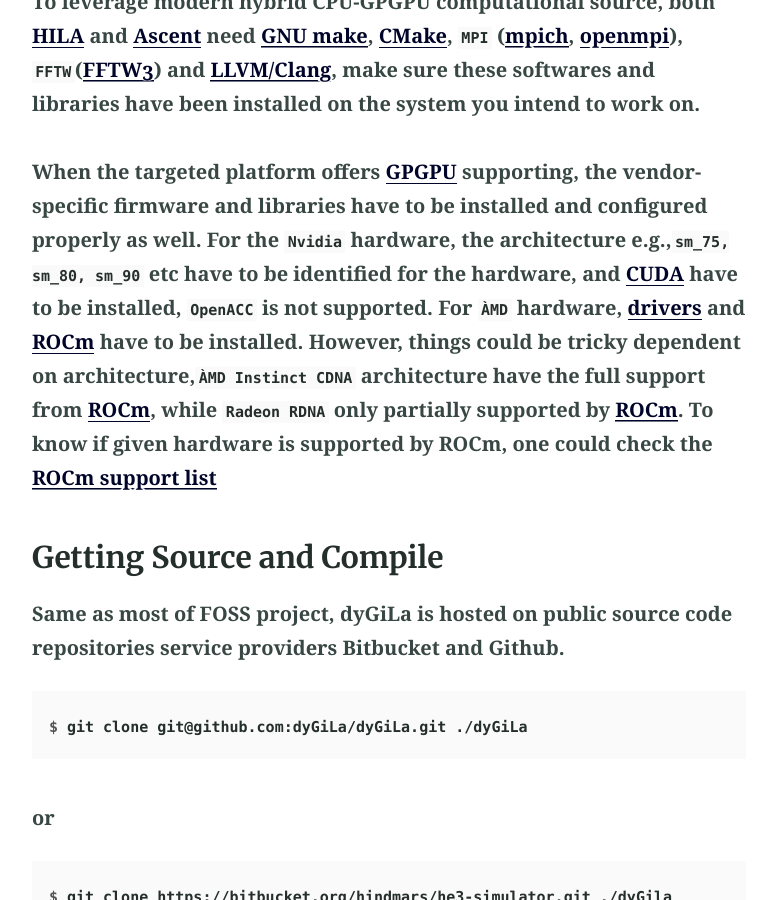
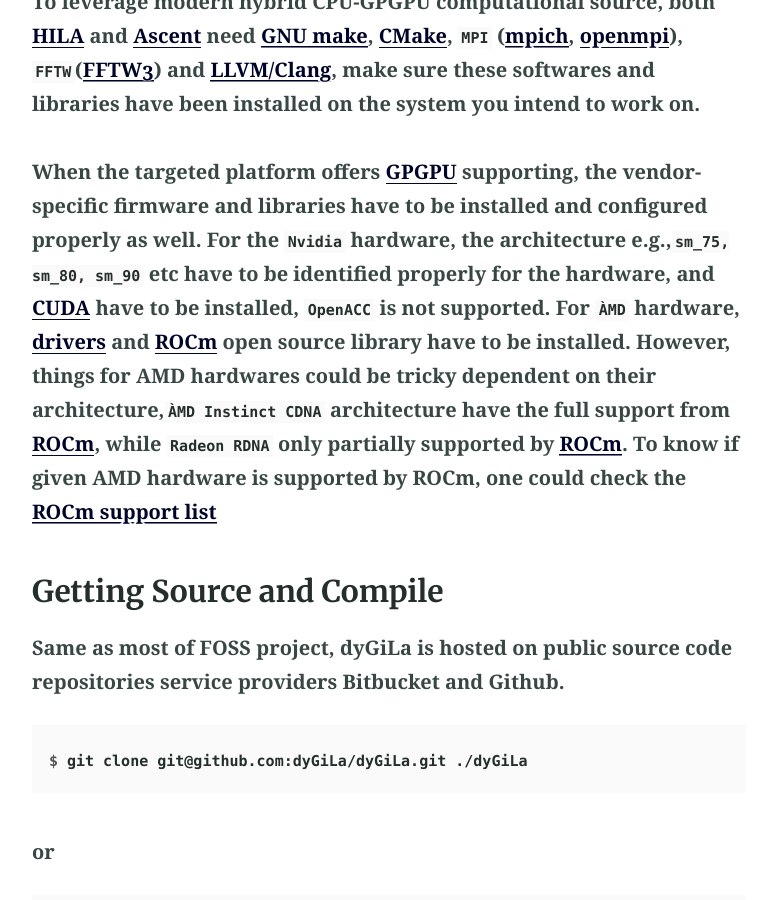
Before and after one commit to dyGiLa/dygila.github.io, a Jekyll site: the page built from install.md, in a window 1280 px wide and 900 px high, scrolled down 848 px. Shown: the whole window, without its empty margins (251-1026 px from the left). Built offline with Jekyll 4.4.1, drawn with Linux system fonts in a browser that asks for light colours.

Commit message:
edit pages

```diff
--- a/_config.yml
+++ b/_config.yml
@@ -115,6 +115,8 @@ navigation_header:
   url: /docs_HowTo/
 #- title: Search
 #  url: /search/
+- title: Benchmark
+  url: /benchmark/
 
 navigation_footer:
 - title: This site is created and maintained by Dr. Quann Zhang
--- a/install.md
+++ b/install.md
@@ -16,11 +16,11 @@ need [GNU make](https://www.gnu.org/software/make/), [CMake](https://cmake.org/)
 `FFTW`([FFTW3](https://fftw.org/)) and [LLVM/Clang](https://llvm.org/), make sure these softwares and libraries have been installed on the system you intend to work on.
 
 When the targeted platform offers [GPGPU](https://en.wikipedia.org/wiki/General-purpose_computing_on_graphics_processing_units) supporting, the vendor-specific
-firmware and libraries have to be installed and configured properly as well. For the `Nvidia` hardware, the architecture e.g.,`sm_75, sm_80, sm_90` etc have to be identified for the hardware,
+firmware and libraries have to be installed and configured properly as well. For the `Nvidia` hardware, the architecture e.g.,`sm_75, sm_80, sm_90` etc have to be identified properly for the hardware,
 and [CUDA](https://developer.nvidia.com/cuda-toolkit) have to be installed, `OpenACC` is not supported. For `ÀMD` hardware, [drivers](https://www.amd.com/en/support/download/drivers.html) and
-[ROCm](https://rocm.docs.amd.com/en/latest/index.html) have to be installed.
-However, things could be tricky dependent on architecture,`ÀMD Instinct CDNA` architecture have the full support from [ROCm](https://rocm.docs.amd.com/en/latest/index.html), while `Radeon RDNA` only partially supported by [ROCm](https://rocm.docs.amd.com/en/latest/index.html).
-To know if given hardware is supported by ROCm, one could check the [ROCm support list](https://rocm.docs.amd.com/projects/install-on-linux/en/latest/reference/system-requirements.html)
+[ROCm](https://rocm.docs.amd.com/en/latest/index.html) open source library have to be installed.
+However, things for AMD hardwares could be tricky dependent on their architecture,`ÀMD Instinct CDNA` architecture have the full support from [ROCm](https://rocm.docs.amd.com/en/latest/index.html), while `Radeon RDNA` only partially supported by [ROCm](https://rocm.docs.amd.com/en/latest/index.html).
+To know if given AMD hardware is supported by ROCm, one could check the [ROCm support list](https://rocm.docs.amd.com/projects/install-on-linux/en/latest/reference/system-requirements.html)
 
 ### Getting Source and Compile
 
```
Also changed, not shown: index.md (+1 -1 lines).
